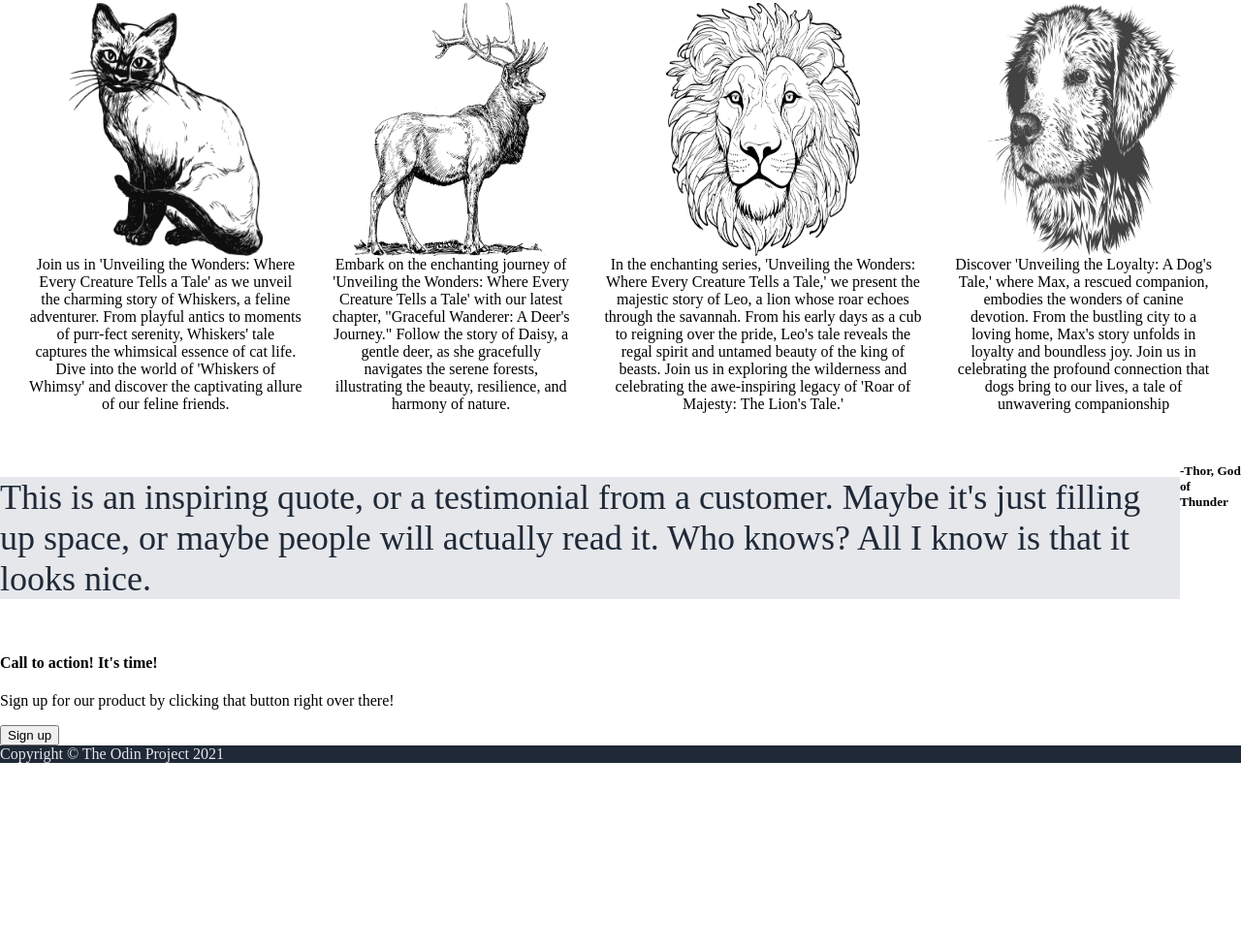
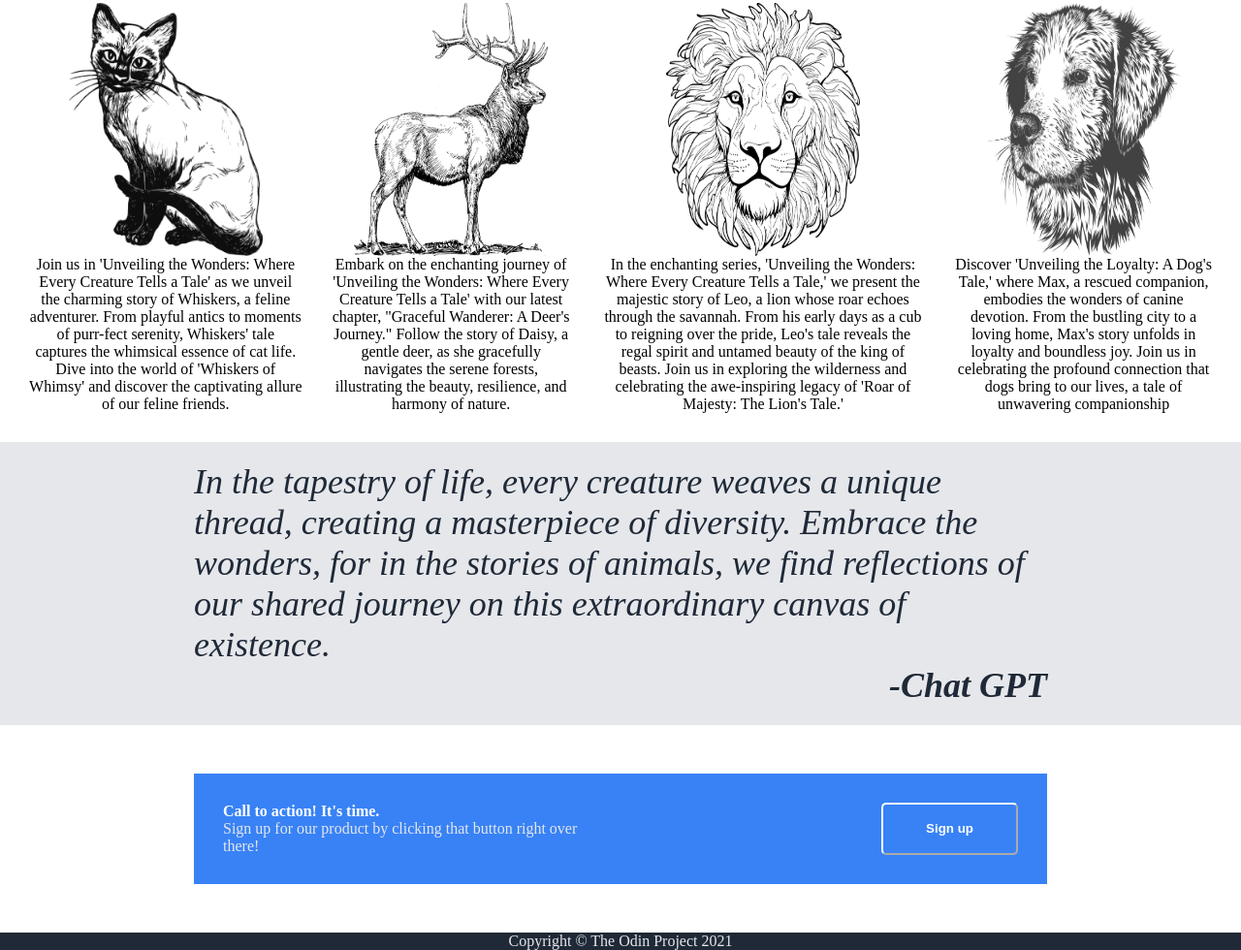
Before and after one commit to minhthinh090/landing-page-odin, a plain HTML site: page index.html in a window 1280 px wide. Shown: the part 434-1414 px from the top of the page at 97% size. Before the commit the page ends 1221 px from the top, so only its background shows below. Drawn offline with Linux system fonts and the light colour scheme.

Commit message:
Finished my first webpage using css and html

```diff
--- a/index.html
+++ b/index.html
@@ -39,16 +39,17 @@
         </div>
     </div>
     <div class="section-two">
-        <p id="inspire-text">This is an inspiring quote, or a testimonial from a customer. Maybe it's just filling up space, or maybe people will actually read it. Who knows? All I know is that it looks nice.</p>
-        <h5 id="credit">-Thor, God of Thunder</h5>
+        <div id="inspire-text">In the tapestry of life, every creature weaves a unique thread, creating a masterpiece of diversity. Embrace the wonders, for in the stories of animals, we find reflections of our shared journey on this extraordinary canvas of existence.
+            <div class="credit">-Chat GPT</div>
+        </div>
     </div>
     <div class="section-three">
         <div class="container">
             <div class="sub-container">
-                <h4>Call to action! It's time!</h4>
-                <p>Sign up for our product by clicking that button right over there!</p>
+                <div style="color: white"> <strong>Call to action! It's time. </strong></div>
+                <div style="color: #E5E7EB">Sign up for our product by clicking that button right over there!</div>
             </div>
-            <button>Sign up</button>
+            <button class="sc3-button">Sign up</button>
         </div>
     </div>
     <div class="footer">
--- a/style.css
+++ b/style.css
@@ -1,3 +1,7 @@
+body {
+    min-height: 100vh;
+}
+
 .header,
 body {
     display: flex;
@@ -47,9 +51,10 @@ a {
 
 #inspire-text {
     font-size: 36px;
-    font-style: light italic;
+    font-style: italic;
     color: #1F2937;
     background-color: #E5E7EB;
+    padding: 20px 200px;
 }
 
 .header-content {
@@ -75,7 +80,6 @@ a {
     display: flex;
     flex-direction: column;
     text-align: center;
-    flex: 1;
 }
 
 .cards {
@@ -101,7 +105,37 @@ a {
 
 .section-two {
     display: flex;
+    flex-direction: column;
+    justify-content: center;
+    flex: 2;
+}
+
+.credit {
+    text-align: right;
+    font-weight: 700;
 }
 
 .section-three {
+    margin: 50px 200px;
+    background-color:#3882F6;
 }
+
+.container {
+    display: flex;
+    justify-content: center;
+    gap: 300px;
+    padding: 30px;
+}
+
+.sc3-button {
+    background-color: #3882F6;
+    border-radius: 5px;
+    border-color: white;
+    color: white;
+    font-weight: 700;
+    width: 150px;
+}
+
+.footer {
+    text-align: center;
+}
```
